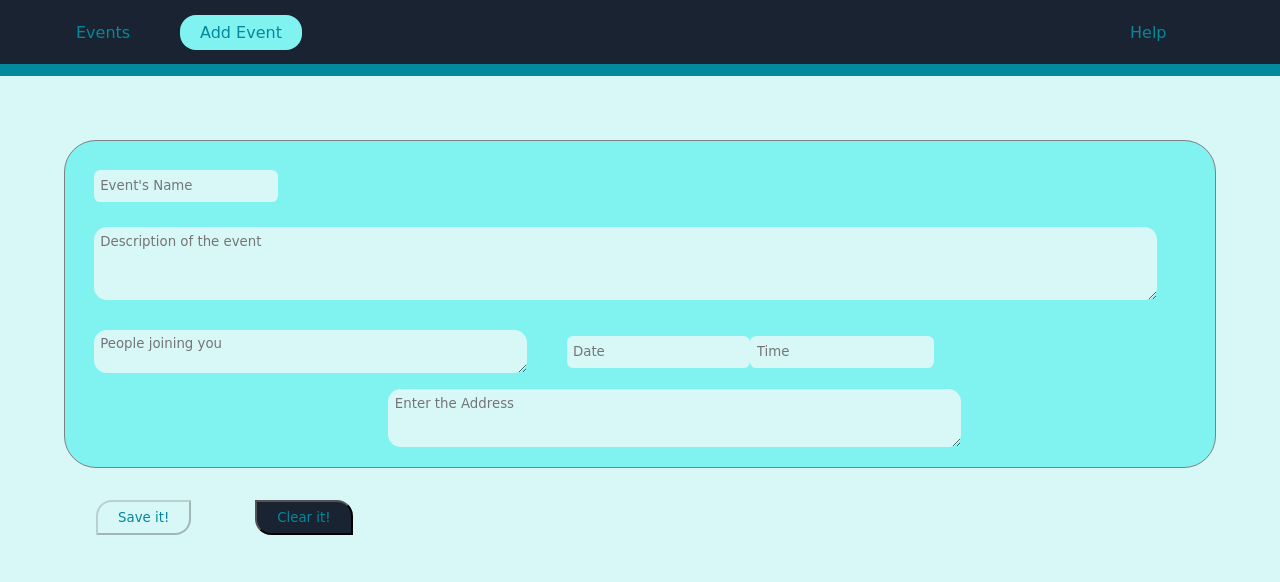
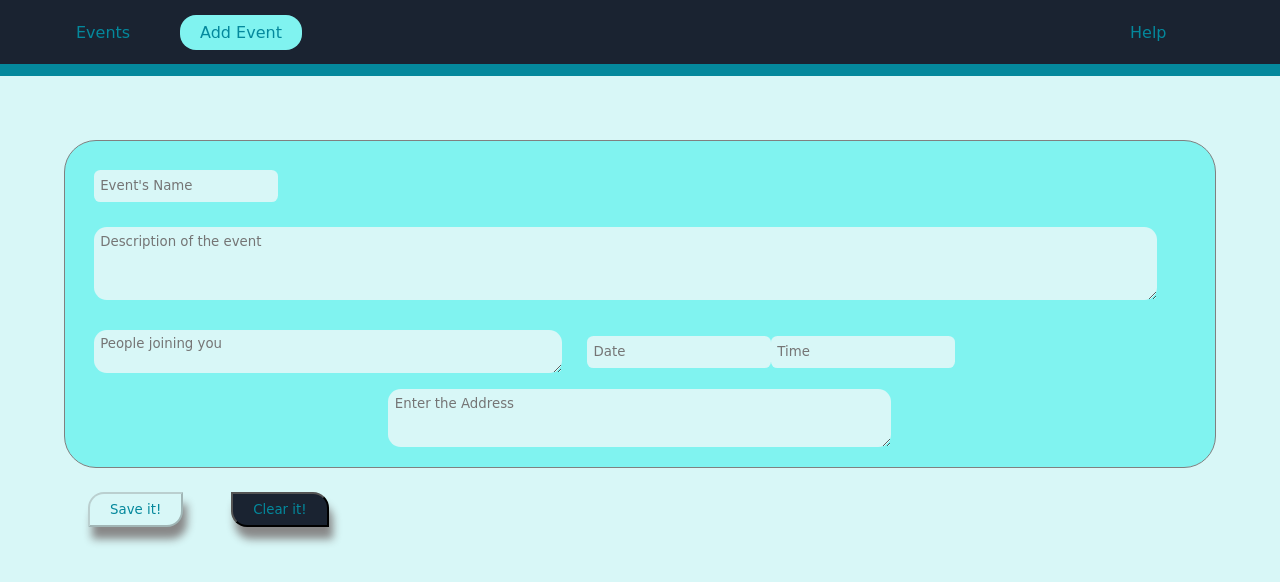
Before and after one commit to dhindurthy/event-scheduler-ng, an Angular app: page /event-add in a window 1280 px wide. Shown: the top 582 px of the page. Built offline with nearby package versions, Linux system fonts and the light colour scheme.

Commit message:
Update to adding event html/css

```diff
--- a/src/app/event-add/event-add.component.html
+++ b/src/app/event-add/event-add.component.html
@@ -1,5 +1,5 @@
-<section class="event-add-section">
-	<form name="infoCard" tabindex="0" (ngSubmit)="onSubmit(); eventForm.reset()" #eventForm="ngForm">
+<section class="event-interact-section">
+	<form name="eventForm" tabindex="0" (ngSubmit)="onSubmit(); eventForm.reset()" #eventForm="ngForm" [hidden]="formSaved">
 		<section class="container" >
 			<section class="form-section">
 				<input type="text" placeholder="Event's Name" aria-label="Name" id="name" required [(ngModel)]="model.name" name="name" #name="ngModel">
@@ -15,7 +15,7 @@
 			</section>
 			<section class="detail-section">
 				<div class="first">
-					<textarea cols="60" placeholder="People joining you" aria-label="People" id="people" required [(ngModel)]="model.people" name="people" #people="ngModel"></textarea>
+					<textarea cols="65" placeholder="People joining you" aria-label="People" id="people" required [(ngModel)]="model.people" name="people" #people="ngModel"></textarea>
 					<div [hidden]="people.valid || people.pristine" class="error-message">
 			          People is required
 			        </div>
@@ -32,7 +32,7 @@
 			        </div>
 				</div>
 				<address class="last">
-					<textarea cols="80" rows="3" placeholder="Enter the Address" aria-label="Address" id="address" required [(ngModel)]="model.address" name="address" #address="ngModel"></textarea>
+					<textarea cols="70" rows="3" placeholder="Enter the Address" aria-label="Address" id="address" required [(ngModel)]="model.address" name="address" #address="ngModel"></textarea>
 					<div [hidden]="address.valid || address.pristine" class="error-message">
 			          Address is required
 			        </div>
@@ -42,4 +42,12 @@
 		<button type="submit" [disabled]="!eventForm.form.valid" [ngClass]="{disabled : !eventForm.form.valid}" class="event-submit-button">Save it!</button>
 		<button type="button" (click)="eventForm.reset()" class="event-reset-button">Clear it!</button>
 	</form>
+	<section [hidden]="!formSaved">
+		<div class="confirmation-message shadow">
+			EVENT IS NOW ADDED!
+		</div>
+		<div class="confirmation-message body">
+			EVENT IS NOW ADDED!
+		</div>
+	</section>
 </section>
--- a/src/app/event-add/event-add.component.scss
+++ b/src/app/event-add/event-add.component.scss
@@ -2,6 +2,13 @@
 @import "../_typography.scss";
 @import "../_mixins.scss";
 
+.event-interact-section {
+	@include flex;
+	align-items: center;
+	flex-direction: row;
+	flex-wrap: wrap;//whether items wrap to the next row
+	justify-content: space-around; //x-axis
+}
 .container {
 	font-family: $app-font-family;
 	padding: 1rem;
@@ -13,9 +20,29 @@
 	}
 }
 
-form {
+form{
 	margin: 2rem;
+	margin-bottom: 0;
 	padding: 2rem;
+	padding-bottom: 0;
+}
+
+.confirmation-message {
+	border: 1px solid black;
+	margin: 5rem;
+	padding: 5rem;
+	color: $nav-color;
+	background-color:$nav-background-color;
+}
+.shadow {
+	opacity: 0.5;
+}
+
+.body {
+	opacity: 0.75;
+	-ms-transform: translate(5rem,-12.5rem); /* IE 9 */
+	-webkit-transform: translate(5rem,-12.5rem); /* Safari */
+	transform: translate(5rem,-12.5rem); /* Standard syntax */
 }
 
 .detail-section {
@@ -27,6 +54,10 @@ form {
 	div {
 		align-content:space-around;//fact that we have multiple rows
   		padding: 0.8rem;
+	}
+	.error-message {
+		padding:0;
+		padding-bottom: 0.5rem;
 	}
 	.first {
 		-webkit-flex: initial;
@@ -72,12 +103,18 @@ input {
 
 .event-submit-button, .event-reset-button {
 	font-family: $app-font-family;
-	margin:2rem;
+	margin:1.5rem ;
 	padding:0.5rem 1.25rem 0.5rem 1.25rem;
 	color: $button-color;
 	background-color: $button-background-color;
 	border-top-left-radius: 1rem;
 	border-bottom-right-radius: 1rem;
+	cursor: pointer;
+	box-shadow: 0.25rem 0.75rem 0.5rem #888888;
+	&:active {
+		transform: translate(0.25rem, 0.75rem);
+    	box-shadow: none;
+	}
 }
 
 .disabled {
--- a/src/app/event-add/event-add.component.ts
+++ b/src/app/event-add/event-add.component.ts
@@ -26,11 +26,13 @@ export class EventAddComponent implements OnInit {
 
   	submitted = false;
 
+  	formSaved = false;
+
   	onSubmit() {
   		this.submitted = true;
   		this.model.id = Math.round(Math.random()*10000);
   		console.log(this.model);
 	    this.privateEventService.postEvent('events',this.model);
-	    //this.model = new Event(null, '', '', '', '', '','');
+	    this.formSaved = true;
   	}
 }
```
